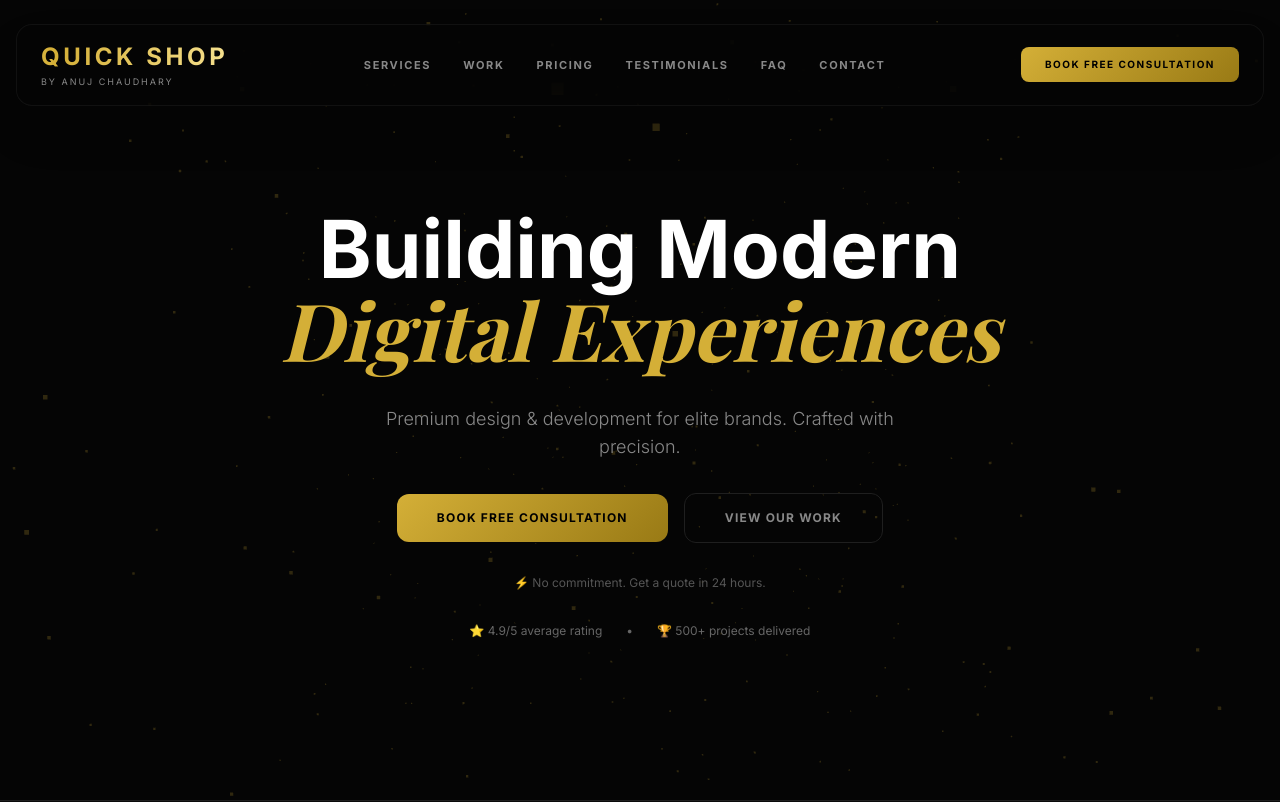
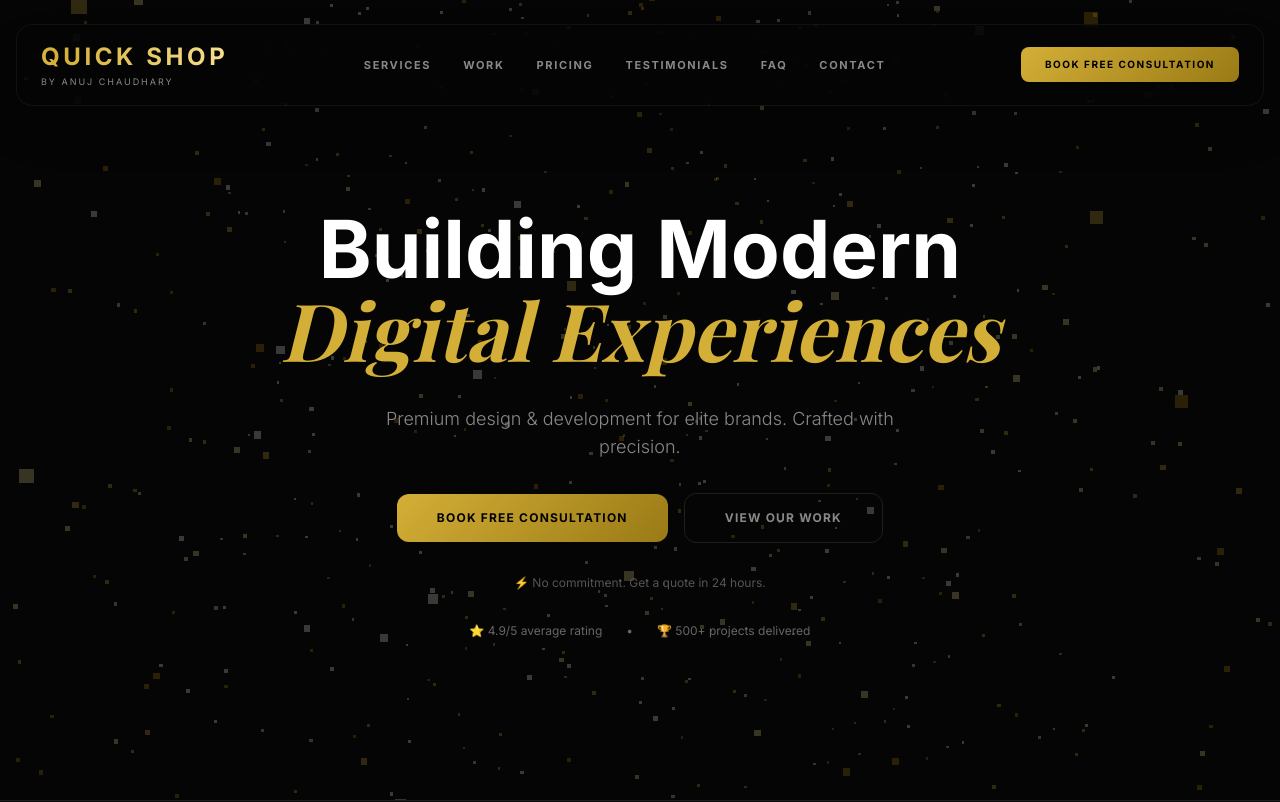
Before and after one commit to AnujChaudhari/quick-shop, a plain HTML site: page index.html in a window 1280 px wide. Shown: the top 802 px of the page. Drawn offline with nearby package versions, Linux system fonts and the light colour scheme; animation ran at ten frames a second; a web font is replaced by a local one.

Commit message:
Update index.html

```diff
--- a/index.html
+++ b/index.html
@@ -226,7 +226,7 @@
     .modal-label { color: var(--muted); font-size: 0.75rem; text-transform: uppercase; letter-spacing: 0.1em; }
     .error-text { color: #f87171; font-size: 0.7rem; margin-top: 0.25rem; }
 
-    /* ===== FAQ FIX: responsive Hinglish text ===== */
+    /* FAQ layout */
     .faq-header-custom {
       display: flex;
       flex-wrap: wrap;
@@ -263,7 +263,7 @@
   <a class="skip-link" href="#main">Skip to main content</a>
   <div id="scrollProgress" role="progressbar" aria-valuenow="0" aria-valuemin="0" aria-valuemax="100"></div>
 
-  <!-- 3D Background (loaded conditionally) -->
+  <!-- Enhanced 3D Background Canvas -->
   <canvas id="bg-canvas"></canvas>
 
   <!-- Modal Popup -->
@@ -394,7 +394,7 @@
       </div>
     </section>
 
-    <!-- ===== UPDATED PRICING SECTION ===== -->
+    <!-- Pricing -->
     <section id="pricing" class="scroll-mt-28 py-24 px-6" aria-labelledby="pricing-title">
       <div class="max-w-7xl mx-auto">
         <div class="text-center mb-16">
@@ -540,45 +540,85 @@
     </div>
   </footer>
 
-  <!-- Three.js (loaded async) -->
+  <!-- Three.js – Enhanced 3D Background -->
   <script>
     (function() {
       if (window.matchMedia('(prefers-reduced-motion: reduce)').matches) {
         document.getElementById('bg-canvas').style.display = 'none';
         return;
       }
+
       const script = document.createElement('script');
       script.src = 'https://cdnjs.cloudflare.com/ajax/libs/three.js/r134/three.min.js';
-      script.onload = init3D;
+      script.onload = initAdvanced3D;
+      script.onerror = function() {
+        console.warn('Three.js not loaded – background disabled');
+        document.getElementById('bg-canvas').style.display = 'none';
+      };
       document.head.appendChild(script);
 
-      function init3D() {
+      function initAdvanced3D() {
         const canvas = document.getElementById('bg-canvas');
-        const renderer = new THREE.WebGLRenderer({ canvas, alpha: true, antialias: true });
-        renderer.setPixelRatio(Math.min(window.devicePixelRatio, 2));
+        const renderer = new THREE.WebGLRenderer({ canvas, alpha: true, antialias: false });
+        renderer.setPixelRatio(Math.min(window.devicePixelRatio, 1.5));
         renderer.setSize(window.innerWidth, window.innerHeight);
+
         const scene = new THREE.Scene();
-        const camera = new THREE.PerspectiveCamera(75, window.innerWidth / window.innerHeight, 0.1, 1000);
-        camera.position.z = 5;
+        const camera = new THREE.PerspectiveCamera(60, window.innerWidth / window.innerHeight, 0.5, 50);
+        camera.position.z = 8;
 
-        const particlesGeometry = new THREE.BufferGeometry();
-        const particlesCount = 500;
-        const posArray = new Float32Array(particlesCount * 3);
-        for (let i = 0; i < particlesCount * 3; i++) {
-          posArray[i] = (Math.random() - 0.5) * 10;
+        // Particle system with multiple colours
+        const particleCount = 1000;
+        const geometry = new THREE.BufferGeometry();
+        const positions = new Float32Array(particleCount * 3);
+        const colors = new Float32Array(particleCount * 3);
+
+        const colorPalette = [
+          new THREE.Color('#D4AF37'), // deep gold
+          new THREE.Color('#F9E596'), // light gold
+          new THREE.Color('#FFFFFF'), // white accent
+          new THREE.Color('#B8860B')  // darker gold
+        ];
+
+        for (let i = 0; i < particleCount; i++) {
+          // positions in a 3D box
+          positions[i * 3] = (Math.random() - 0.5) * 15;
+          positions[i * 3 + 1] = (Math.random() - 0.5) * 15;
+          positions[i * 3 + 2] = (Math.random() - 0.5) * 12;
+
+          const color = colorPalette[Math.floor(Math.random() * colorPalette.length)];
+          colors[i * 3] = color.r;
+          colors[i * 3 + 1] = color.g;
+          colors[i * 3 + 2] = color.b;
         }
-        particlesGeometry.setAttribute('position', new THREE.BufferAttribute(posArray, 3));
-        const particlesMaterial = new THREE.PointsMaterial({
-          size: 0.025,
-          color: 0xD4AF37,
+
+        geometry.setAttribute('position', new THREE.BufferAttribute(positions, 3));
+        geometry.setAttribute('color', new THREE.BufferAttribute(colors, 3));
+
+        // Varying sizes (optional using a custom shader, but simple PointsMaterial with sizeAttenuation works)
+        const material = new THREE.PointsMaterial({
+          size: 0.08,
+          vertexColors: true,
           blending: THREE.AdditiveBlending,
           depthWrite: false,
           transparent: true,
           opacity: 0.7,
+          sizeAttenuation: true
         });
-        const particlesMesh = new THREE.Points(particlesGeometry, particlesMaterial);
-        scene.add(particlesMesh);
 
+        const particles = new THREE.Points(geometry, material);
+        scene.add(particles);
+
+        // Mouse parallax variables
+        const mouse = { x: 0, y: 0 };
+        let targetX = 0, targetY = 0;
+        window.addEventListener('mousemove', (e) => {
+          // Normalize mouse position (-1 to 1)
+          mouse.x = (e.clientX / window.innerWidth) * 2 - 1;
+          mouse.y = -(e.clientY / window.innerHeight) * 2 + 1;
+        });
+
+        // Handle window resize
         window.addEventListener('resize', () => {
           camera.aspect = window.innerWidth / window.innerHeight;
           camera.updateProjectionMatrix();
@@ -588,12 +628,33 @@
         let animationId;
         function animate() {
           animationId = requestAnimationFrame(animate);
-          particlesMesh.rotation.x += 0.0003;
-          particlesMesh.rotation.y += 0.0005;
+
+          // Smooth camera movement based on mouse
+          targetX = mouse.x * 0.5;
+          targetY = mouse.y * 0.3;
+          camera.position.x += (targetX - camera.position.x) * 0.05;
+          camera.position.y += (targetY - camera.position.y) * 0.05;
+          camera.lookAt(0, 0, 0);
+
+          // Slow automatic rotation of particles
+          particles.rotation.x += 0.0002;
+          particles.rotation.y += 0.0003;
+
           renderer.render(scene, camera);
         }
-        animate();
 
+        // Start animation only when canvas is visible
+        const observer = new IntersectionObserver((entries) => {
+          entries.forEach(entry => {
+            if (entry.isIntersecting) {
+              animate();
+              observer.unobserve(canvas);
+            }
+          });
+        }, { threshold: 0.1 });
+        observer.observe(canvas);
+
+        // Pause when tab hidden
         document.addEventListener('visibilitychange', () => {
           if (document.hidden) {
             cancelAnimationFrame(animationId);
@@ -618,7 +679,6 @@
         { icon: 'shopping-cart', title: 'E-Commerce', description: 'Conversion-focused shops.' }
       ];
 
-      // All images uploaded as .png (as per user's upload list)
       const projects = [
         { title: 'Sudha Coaching', category: 'Education', img: 'sudha.png', url: 'https://anujchaudhari.github.io/sudhacoachingclasses/' },
         { title: 'Sandeep Academy', category: 'Education', img: 'sandeep.png', url: 'https://sandeepcoaching-classes.netlify.app/' },
@@ -631,7 +691,6 @@
         { title: 'CSC Center', category: 'Govt', img: 'csc.png', url: 'https://anujchaudhari.github.io/csc-center-kemar/' }
       ];
 
-      // ===== UPDATED INDIAN PRICING: One Time + Yearly AMC =====
       const pricingPlans = [
         {
           name: 'Starter',
@@ -680,7 +739,7 @@
         { q: 'Do you offer SEO services?', h: 'Kya SEO services dete hain?', a: 'Yes, we provide comprehensive SEO to help you rank higher on search engines.' }
       ];
 
-      // ========= RENDER =========
+      // ========= RENDER FUNCTIONS =========
       function renderServices() {
         const grid = document.getElementById('servicesGrid');
         if (!grid) return;
@@ -693,13 +752,18 @@
         `).join('');
       }
 
-      function renderProjects(category = 'All') {
+      function renderProjects(category = 'All', immediate = false) {
         const grid = document.getElementById('projectsGrid');
         if (!grid) return;
         const filtered = category === 'All' ? projects : projects.filter(p => p.category === category);
         grid.innerHTML = filtered.map((p, i) => `
-          <a href="${p.url}" target="_blank" rel="noopener noreferrer" class="premium-card block rounded-2xl group overflow-hidden reveal" style="transition-delay: ${i * 80}ms" role="listitem">
-            <img src="${p.img}" loading="lazy" decoding="async" class="w-full h-48 object-cover opacity-80 group-hover:scale-105 transition-transform duration-500" alt="${p.title}" width="600" height="400" onerror="this.src='https://via.placeholder.com/600x400?text=${encodeURIComponent(p.title)}'">
+          <a href="${p.url}" target="_blank" rel="noopener noreferrer"
+             class="premium-card block rounded-2xl group overflow-hidden reveal ${immediate ? 'active' : ''}"
+             style="transition-delay: ${i * 80}ms" role="listitem">
+            <img src="${p.img}" loading="lazy" decoding="async"
+                 class="w-full h-48 object-cover opacity-80 group-hover:scale-105 transition-transform duration-500"
+                 alt="${p.title}" width="600" height="400"
+                 onerror="this.src='https://via.placeholder.com/600x400?text=${encodeURIComponent(p.title)}'">
             <div class="p-6">
               <h4 class="text-xl text-white group-hover:text-[#D4AF37] transition-colors">${p.title}</h4>
               <p class="text-[#888] text-xs mt-1">${p.category}</p>
@@ -713,7 +777,8 @@
         if (!container) return;
         const cats = ['All', ...new Set(projects.map(p => p.category))];
         container.innerHTML = cats.map(c => `
-          <button class="filter-btn px-4 py-2 rounded-full text-xs font-medium uppercase tracking-wider transition-all ${c === 'All' ? 'bg-[#D4AF37] text-black' : 'bg-[#1F1F1F] text-[#888] hover:bg-[#2A2A2A]'}"
+          <button class="filter-btn px-4 py-2 rounded-full text-xs font-medium uppercase tracking-wider transition-all
+                         ${c === 'All' ? 'bg-[#D4AF37] text-black' : 'bg-[#1F1F1F] text-[#888] hover:bg-[#2A2A2A]'}"
                   data-category="${c}" role="tab" aria-selected="${c === 'All'}">${c}</button>
         `).join('');
 
@@ -721,24 +786,25 @@
           const btn = e.target.closest('.filter-btn');
           if (!btn) return;
           const cat = btn.dataset.category;
+
           container.querySelectorAll('.filter-btn').forEach(b => {
             b.classList.remove('bg-[#D4AF37]', 'text-black');
             b.classList.add('bg-[#1F1F1F]', 'text-[#888]', 'hover:bg-[#2A2A2A]');
             b.setAttribute('aria-selected', 'false');
           });
+
           btn.classList.add('bg-[#D4AF37]', 'text-black');
           btn.classList.remove('bg-[#1F1F1F]', 'text-[#888]', 'hover:bg-[#2A2A2A]');
           btn.setAttribute('aria-selected', 'true');
-          renderProjects(cat);
+
+          renderProjects(cat, true);
         });
       }
 
-      // ===== UPDATED RENDER PRICING =====
       function renderPricing(isYearly = false) {
         const grid = document.getElementById('pricingGrid');
         if (!grid) return;
         grid.innerHTML = pricingPlans.map((plan, i) => {
-          // If yearly toggle is ON -> show AMC price, else show One Time price
           const price = isYearly ? plan.priceYearlyAMC : plan.priceOneTime;
           const period = isYearly ? '/ year (AMC)' : 'one time';
           const savings = isYearly ?
@@ -760,7 +826,6 @@
             </div>
           `;
         }).join('');
-        // FIX: add 'active' class so cards become visible immediately
         grid.querySelectorAll('.premium-card').forEach(el => el.classList.add('active'));
       }
 
@@ -794,7 +859,6 @@
         `).join('');
       }
 
-      // ===== FIXED FAQ: responsive layout with wrapping =====
       function renderFaq() {
         const container = document.getElementById('faqContainer');
         if (!container) return;
@@ -839,7 +903,7 @@
         if (typeof lucide !== 'undefined') lucide.createIcons();
       }
 
-      // ========= MODAL POPUP (Booking) =========
+      // ========= MODAL =========
       const modal = document.getElementById('bookingModal');
       const closeBtn = document.getElementById('closeModal');
       const popupForm = document.getElementById('popupForm');
@@ -848,7 +912,6 @@
         document.getElementById('heroBookBtn'),
         document.getElementById('mobileBookBtn')
       ];
-
       const mobileNav = document.getElementById('mobileNav');
       const menuToggle = document.getElementById('menuToggle');
 
@@ -1015,7 +1078,7 @@
         }
       }
 
-      // ========= OTHER INTERACTIONS =========
+      // ========= INITIALIZATION =========
       function initReveal() {
         const reveals = document.querySelectorAll('.reveal:not(.active)');
         if (!('IntersectionObserver' in window)) {
@@ -1128,7 +1191,7 @@
         renderServices();
         renderCategoryFilters();
         renderProjects();
-        renderPricing(); // Default: One Time
+        renderPricing();
         renderProcess();
         renderTestimonials();
         renderFaq();
```
